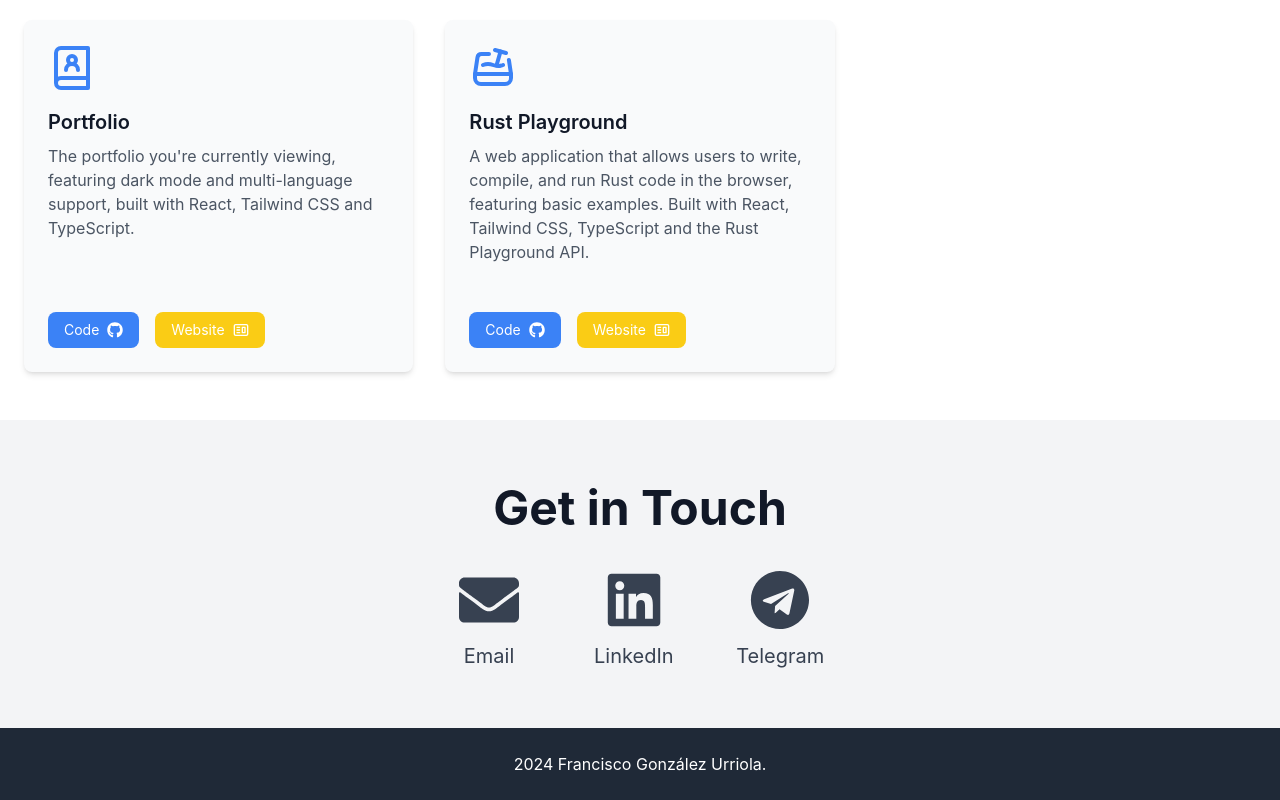
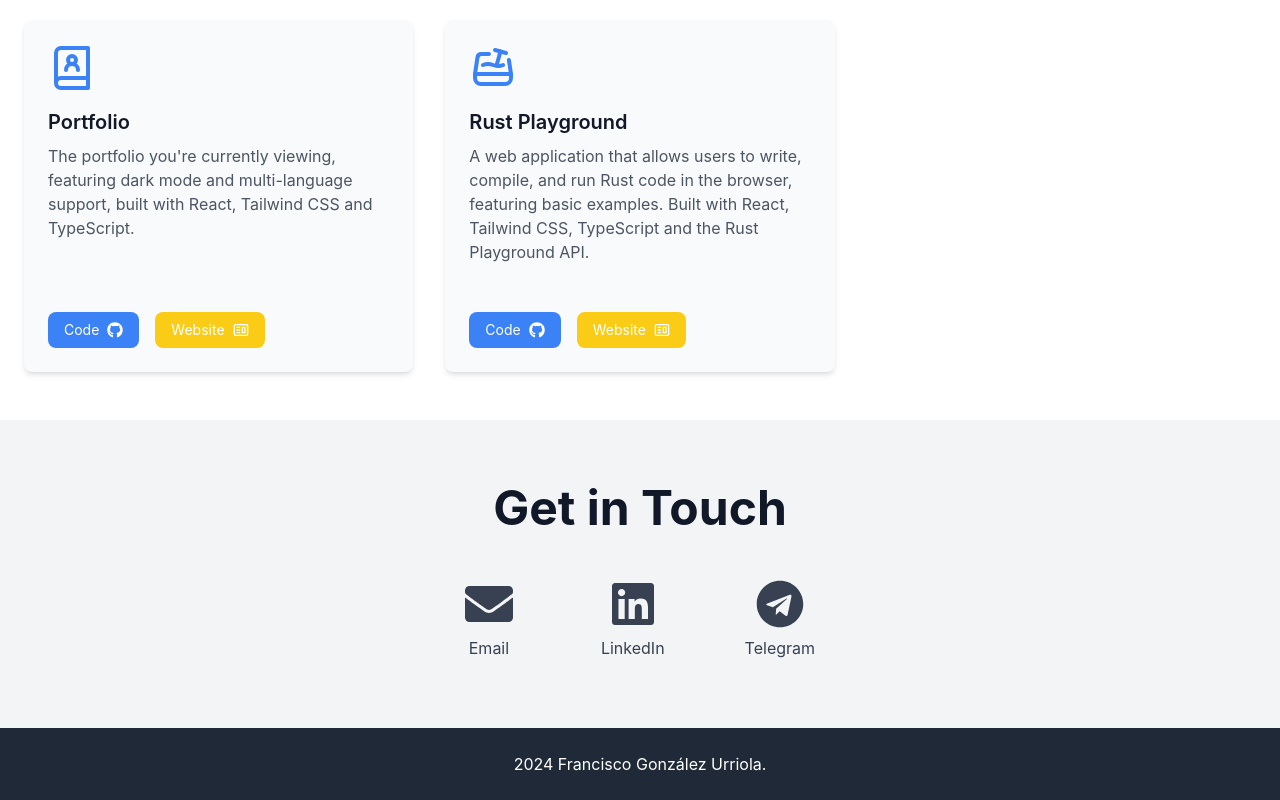
Before and after one commit to fgonzalezurriola/Portfolio-React-Vite, a React (Vite) app: page / in a window 1280 px wide. Shown: the part 1504-2304 px from the top of the page. Built offline with nearby package versions, Linux system fonts and the light colour scheme.

Commit message:
Refactor: updated the animations of the contact buttons and anchors

```diff
--- a/src/components/Contact.tsx
+++ b/src/components/Contact.tsx
@@ -1,3 +1,4 @@
+import { motion } from "motion/react";
 import { useEffect, useState } from "react";
 import { useTranslation } from "react-i18next";
 import { FaLinkedin, FaTelegram, FaEnvelope } from "react-icons/fa";
@@ -27,36 +28,42 @@ const Contact: React.FC = () => {
         </h2>
         <div className="flex justify-center space-x-12 md:space-x-20">
           {/* Gmail */}
-          <button
+          <motion.button
+            whileHover={{ scale: 1.5 }}
+            whileTap={{ scale: 0.8 }}
             onClick={handleEmailClick}
             className="text-gray-700 dark:text-gray-300 hover:text-blue-500 dark:hover:text-blue-500
-          transition-all duration-300 scale-125 hover:scale-150 flex flex-col items-center"
+            flex flex-col items-center"
           >
             <FaEnvelope className="text-5xl" />
             <p className="text-center mt-2">{t("contact.email")}</p>
-          </button>
+          </motion.button>
           {/* LinkedIn */}
-          <a
+          <motion.a
+            whileHover={{ scale: 1.5 }}
+            whileTap={{ scale: 0.8 }}
             href="https://www.linkedin.com/in/fgonzalezurriola/"
             target="_blank"
             rel="noreferrer noopener"
             className="text-gray-700 dark:text-gray-300 hover:text-blue-500 dark:hover:text-blue-500
-          transition-all duration-300 scale-125 hover:scale-150 flex flex-col items-center"
+          flex flex-col items-center"
           >
             <FaLinkedin className="text-5xl ml-2" />
             <p className="text-center mt-2 ml-2">LinkedIn</p>
-          </a>
+          </motion.a>
           {/* Telegram */}
-          <a
+          <motion.a
+            whileHover={{ scale: 1.5 }}
+            whileTap={{ scale: 0.8 }}
             href="https://t.me/fgonzalezurriola"
             target="_blank"
             rel="noreferrer noopener"
             className="text-gray-700 dark:text-gray-300 hover:text-blue-500 dark:hover:text-blue-500
-          transition-all duration-300 scale-125 hover:scale-150 flex flex-col items-center"
+          flex flex-col items-center"
           >
             <FaTelegram className="text-5xl mr-0" />
             <p className="text-center mt-2">Telegram</p>
-          </a>
+          </motion.a>
         </div>
       </div>
     </section>
```
